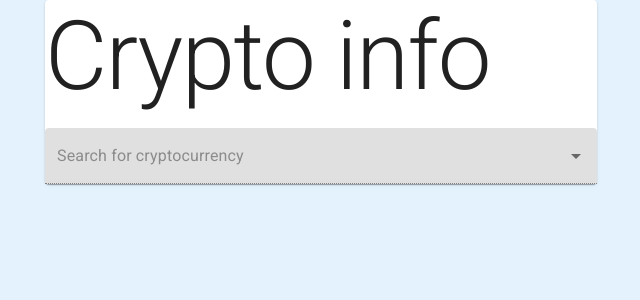
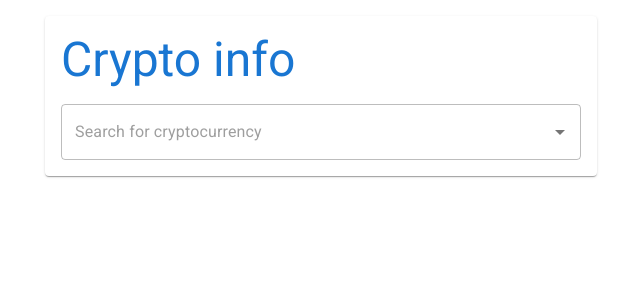
Before and after one commit to JonasKaruzas/crypto_ibm_task, a React (Vite) app in the folder client/: page / in a window 1280 px wide. Shown: the top 300 px of the page, without its empty margins (319-959 px from the left). Built offline with nearby package versions, Linux system fonts and the light colour scheme; no server answers.

Commit message:
style: :lipstick: Changes styling, refactors

```diff
--- a/client/src/App.jsx
+++ b/client/src/App.jsx
@@ -13,7 +13,6 @@ function App() {
   const [showHistory, setShowHistory] = useState(false);
 
   useEffect(() => {
-    console.log("get all currencies");
     const fetchData = async () => {
       try {
         const response = await fetch("http://localhost:5000/getAllCurrencies");
@@ -32,17 +31,12 @@ function App() {
   }, []);
 
   useEffect(() => {
-    console.log("searched for - ", searchedCurrency);
-
-    console.log("get currency price");
-
     if (!searchedCurrency) return;
     setCurrencyPrice({ ...currencyPrice, loading: true });
 
     const fetchData = async () => {
       try {
         const response = await fetch(`http://localhost:5000/getCurrencyData?curr=${searchedCurrency}`);
-        console.log(response);
 
         if (!response.ok) {
           setCurrencyPrice({ currencyPrice: -1, loading: false });
@@ -61,12 +55,14 @@ function App() {
 
   return (
     <>
-      <Paper>
+      <Paper className="app">
         <Stack spacing={2}>
-          <Typography variant="h1" gutterBottom>
+          <Typography variant="h3" gutterBottom className="app__title">
             Crypto info
           </Typography>
+
           <SearchInput currencies={currencies} setSearchedCurrency={setSearchedCurrency} />
+
           {searchedCurrency === "" || searchedCurrency === null ? null : (
             <SearchItem
               searchedCurrency={searchedCurrency}
@@ -76,6 +72,7 @@ function App() {
               showHistory={showHistory}
             />
           )}
+
           {showHistory ? <PriceGraph searchedCurrency={searchedCurrency} /> : null}
         </Stack>
       </Paper>
--- /dev/null
+++ b/client/src/assets/styles/app.css
@@ -0,0 +1,8 @@
+.app {
+  margin-top: 16px;
+  padding: 16px;
+}
+.app__title {
+  font-size: 24px;
+  color: #1976d2;
+}/*# sourceMappingURL=app.css.map */
--- /dev/null
+++ b/client/src/assets/styles/app.scss
@@ -0,0 +1,9 @@
+.app {
+  margin-top: 16px;
+  padding: 16px;
+
+  &__title {
+    font-size: 24px;
+    color: #1976d2;
+  }
+}
--- a/client/src/components/PriceGraph.jsx
+++ b/client/src/components/PriceGraph.jsx
@@ -1,4 +1,4 @@
-import { Grid, InputLabel, MenuItem, Paper, Select, Skeleton } from "@mui/material";
+import { Box, Divider, Grid, InputLabel, MenuItem, Paper, Select, Skeleton, Typography } from "@mui/material";
 import { useEffect, useState } from "react";
 import { LineChart } from "@mui/x-charts/LineChart";
 import { axisClasses } from "@mui/x-charts/ChartsAxis";
@@ -61,13 +61,14 @@ const PriceGraph = (props) => {
 
   return (
     <>
-      <Grid container spacing={2}>
-        <Grid item xs={6}>
+      <Divider sx={{ paddingTop: 1 }} />
+      <Grid container justifyContent="space-between" className="price-graph">
+        <Grid item xs={4}>
           <InputLabel id="range-label">Data range</InputLabel>
           {loading ? (
-            <Skeleton variant="rectangular" width={120} height={56} />
+            <Skeleton variant="rectangular" width={"100%"} height={56} />
           ) : (
-            <Select labelId="range-label" id="range-select" value={timeframe} label="Age" onChange={(e) => setTimeframe(e.target.value)} sx={{ minWidth: 120 }}>
+            <Select labelId="range-label" id="range-select" value={timeframe} onChange={(e) => setTimeframe(e.target.value)} sx={{ width: "100%" }}>
               {timeframes.map((item) => (
                 <MenuItem key={item} value={item}>
                   {item}
@@ -76,18 +77,20 @@ const PriceGraph = (props) => {
             </Select>
           )}
         </Grid>
-        <Grid item xs={6}>
-          <InputLabel id="data-point-label">Data point limit</InputLabel>
+
+        <Grid item xs={4}>
+          <InputLabel id="data-point-label" sx={{ float: "right}" }}>
+            Data points
+          </InputLabel>
           {loading ? (
-            <Skeleton variant="rectangular" width={120} height={56} />
+            <Skeleton variant="rectangular" width={"100%"} height={56} />
           ) : (
             <Select
               labelId="data-point-label"
               id="data-point-select"
               value={dataPointLimit}
-              label="Age"
               onChange={(e) => setDataPointLimit(e.target.value)}
-              sx={{ minWidth: 120 }}
+              sx={{ width: "100%" }}
             >
               {Array.from({ length: 40 }, (x, i) => i + 1).map((item) => (
                 <MenuItem key={item} value={item}>
@@ -98,16 +101,21 @@ const PriceGraph = (props) => {
           )}
         </Grid>
       </Grid>
+
       {currencyHistory.length === 0 ? (
-        <div>Please select data range</div>
+        <Typography paddingTop={3} textAlign={"center"} color={"#02B2AF"}>
+          Please select data range
+        </Typography>
       ) : (
+        <Box sx={{ display: "flex" }}>
           <LineChart
             xAxis={[{ dataKey: "date", valueFormatter: (val) => transformX(val) }]}
             series={[{ dataKey: "price" }]}
-          width={500}
-          height={300}
+            height={350}
             dataset={currencyHistory}
+            margin={{ top: 10, bottom: 10, left: 45, right: 0 }}
             sx={{
+              paddingY: 1,
               [`.${axisClasses.bottom}`]: {
                 [`.${axisClasses.tickLabel}`]: {
                   display: "none",
@@ -118,6 +126,7 @@ const PriceGraph = (props) => {
               },
             }}
           />
+        </Box>
       )}
     </>
   );
--- a/client/src/components/SearchInput.jsx
+++ b/client/src/components/SearchInput.jsx
@@ -40,8 +40,7 @@ const SearchInput = (props) => {
             label={isError ? "Invalid input" : "Search for cryptocurrency"}
             error={isError}
             disabled={props.currencies.length < 1}
-            variant="filled"
-            sx={{ backgroundColor: "white" }}
+            variant="outlined"
           />
         )}
       />
--- a/client/src/components/SearchItem.jsx
+++ b/client/src/components/SearchItem.jsx
@@ -1,4 +1,3 @@
-import Paper from "@mui/material/Paper";
 import Grid from "@mui/material/Grid";
 import Button from "@mui/material/Button";
 import Skeleton from "@mui/material/Skeleton";
@@ -7,7 +6,6 @@ import PropTypes from "prop-types";
 import { useEffect, useState } from "react";
 
 const SearchItem = (props) => {
-  const [expanded, setExpanded] = useState(false);
   const [isPriceValid, setIsPriceValid] = useState(false);
 
   useEffect(() => {
@@ -16,17 +14,19 @@ const SearchItem = (props) => {
 
   return (
     <>
-      <Grid container spacing={2} alignItems="center">
+      <Grid container alignItems="center">
         <Grid item xs={4}>
           <div>{props.searchedCurrency}</div>
         </Grid>
+
         <Grid item xs={4}>
           {props.loading ? (
-            <Skeleton variant="text" sx={{ fontSize: "1rem" }} />
+            <Skeleton variant="text" sx={{ fontSize: "24px" }} />
           ) : (
             <div>{isPriceValid ? `${props.currencyPrice} $` : `Unable to find ${props.searchedCurrency}/USDT market price`}</div>
           )}
         </Grid>
+
         <Grid item xs={4}>
           <Button variant="outlined" onClick={() => props.setShowHistory(!props.showHistory)}>
             Show price graph
--- a/client/src/main.jsx
+++ b/client/src/main.jsx
@@ -2,21 +2,18 @@ import ReactDOM from "react-dom/client";
 import App from "./App.jsx";
 import CssBaseline from "@mui/material/CssBaseline";
 import Container from "@mui/material/Container";
-import { blue } from "@mui/material/colors";
+
+import "./assets/styles/app.css";
 
 import "@fontsource/roboto/300.css";
 import "@fontsource/roboto/400.css";
 import "@fontsource/roboto/500.css";
 import "@fontsource/roboto/700.css";
 
-const color = blue[50];
-
 ReactDOM.createRoot(document.getElementById("root")).render(
   <CssBaseline>
-    <div style={{ backgroundColor: color, minHeight: "100vh" }}>
-      <Container maxWidth="sm">
-        <App />
-      </Container>
-    </div>
+    <Container maxWidth="sm">
+      <App />
+    </Container>
   </CssBaseline>
 );
```
Also changed, not shown: 1 other file (tests, documents, lock files or other folders). Lines whose indentation alone changed are shown as unchanged.
